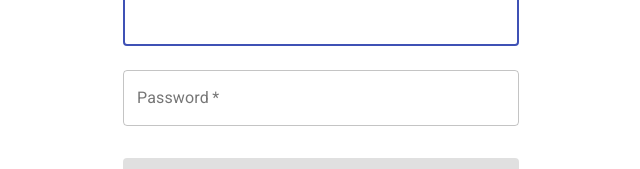
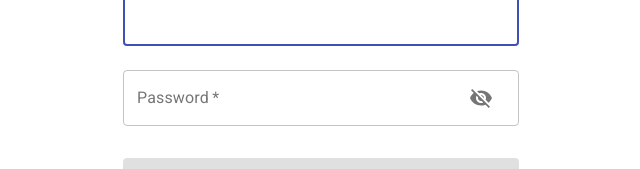
Before and after one commit to ssaha22/student-calendar, a React (Create React App) app in the folder client/: page /login in a window 1280 px wide. Shown: the part 186-355 px from the top of the page, without its empty margins (319-959 px from the left). Built offline with nearby package versions, Linux system fonts and the light colour scheme.

Commit message:
Add show password button to login page

```diff
--- a/client/src/components/LoginPage.js
+++ b/client/src/components/LoginPage.js
@@ -11,8 +11,10 @@ import {
   Grid,
   Typography,
   Container,
+  InputAdornment,
+  IconButton,
 } from "@material-ui/core";
-import LockOutlinedIcon from "@material-ui/icons/LockOutlined";
+import { LockOutlined, Visibility, VisibilityOff } from "@material-ui/icons";
 import { makeStyles } from "@material-ui/core/styles";
 
 const useStyles = makeStyles((theme) => ({
@@ -45,10 +47,15 @@ function LoginPage() {
   const history = useHistory();
   const [user, setUser] = useState({ email: "", password: "" });
   const [error, setError] = useState("");
+  const [showPassword, setShowPassword] = useState(false);
 
   function handleChange(e) {
     const { name, value } = e.target;
     setUser((prevUser) => ({ ...prevUser, [name]: value }));
+  }
+
+  function handleClickShowPassword() {
+    setShowPassword(!showPassword);
   }
 
   async function handleLogin(e) {
@@ -76,7 +83,7 @@ function LoginPage() {
     <Container component="main" maxWidth="xs">
       <div className={classes.paper}>
         <Avatar className={classes.avatar}>
-          <LockOutlinedIcon />
+          <LockOutlined />
         </Avatar>
         <Typography component="h1" variant="h5">
           Log in
@@ -102,11 +109,23 @@ function LoginPage() {
             fullWidth
             name="password"
             label="Password"
-            type="password"
+            type={showPassword ? "text" : "password"}
             id="password"
             autoComplete="current-password"
             value={user.password}
             onChange={handleChange}
+            InputProps={{
+              endAdornment: (
+                <InputAdornment position="end">
+                  <IconButton
+                    aria-label="toggle password visibility"
+                    onClick={handleClickShowPassword}
+                  >
+                    {showPassword ? <Visibility /> : <VisibilityOff />}
+                  </IconButton>
+                </InputAdornment>
+              ),
+            }}
           />
           <Typography className={classes.errorMessage}>{error}</Typography>
           <Button
```
